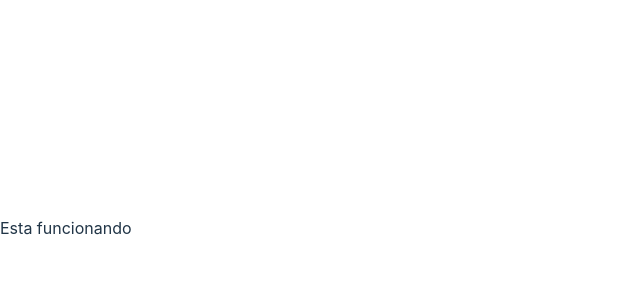
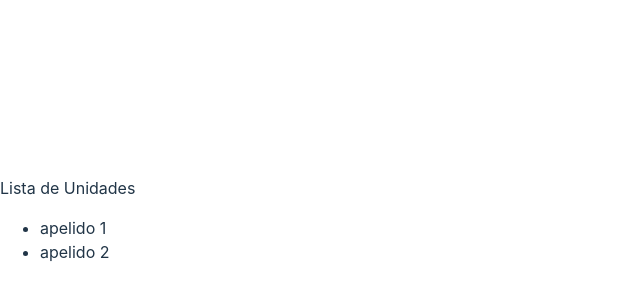
Before and after one commit to FuturoDEV-Pantanal/react-solarenergy, a React (Vite) app: page / in a window 1280 px wide. Shown: the part 172-472 px from the top of the page, without its empty margins (0-640 px from the left). Built offline with nearby package versions, Linux system fonts and the light colour scheme; data requests are answered from the project's data file.

Commit message:
cria component de cadastro e lista de unidade

```diff
--- /dev/null
+++ b/src/components/CadastroDeUnidade/CadastroDeUnidade.jsx
@@ -0,0 +1,10 @@
+function CadastroDeUnidade() {
+
+    return (
+      <>
+       Cadastro de Unidades
+     </>
+    );
+  }
+
+  export default CadastroDeUnidade;
--- /dev/null
+++ b/src/components/ListaDeUnidade/ListaDeUnidade.jsx
@@ -0,0 +1,31 @@
+import { useState, useEffect } from "react";
+export default function ListaDeUnidade() {
+    const [unidades, setUnidades] = useState([])
+
+    useEffect(() => {
+        fetch("http://localhost:3003/unidades")
+            .then((resposta) => { return resposta.json() })
+            .then((conteudo) => { setUnidades(conteudo) })
+    }, [])
+    console.log(unidades)
+
+    return (
+        <div>Lista de Unidades
+
+            <ul>
+                {unidades.map((unidade) => {
+                    return (
+                    <li>{unidade.apelido}
+
+                    </li>
+
+                    )
+
+                })}
+
+            </ul>
+
+        </div>
+    )
+
+}
--- a/src/pages/unidades/Unidades.jsx
+++ b/src/pages/unidades/Unidades.jsx
@@ -1,20 +1,21 @@
-import { useState, useEffect } from 'react';
-
+import { useState } from "react";
+import ListaDeUnidade from "../../components/ListaDeUnidade/ListaDeUnidade";
+import CadastroDeUnidade from "../../components/CadastroDeUnidade/CadastroDeUnidade";
 
 function Unidades() {
-  const [unidades, setUnidades] = useState([])
+    const [apareceLista, setApareceLista] = useState(true);
 
-  useEffect(()=>{
-    fetch("http://localhost:3003/unidades")
-      .then((resposta)=>{return resposta.json()})
-      .then((conteudo)=>{setUnidades(conteudo)})
-  },[])
-    console.log(unidades)
-  return (
-    <>
-      Esta funcionando
-    </>
-  )
-}
+    return (
+      <>
+        {apareceLista === true && (
+          <ListaDeUnidade setApareceLista={setApareceLista} />
+        )}
 
-export default Unidades
+        {apareceLista === false && (
+          <CadastroDeUnidade setApareceLista={setApareceLista} />
+        )}
+      </>
+    );
+  }
+
+  export default Unidades;
```
